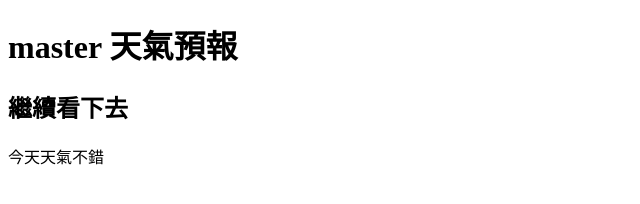
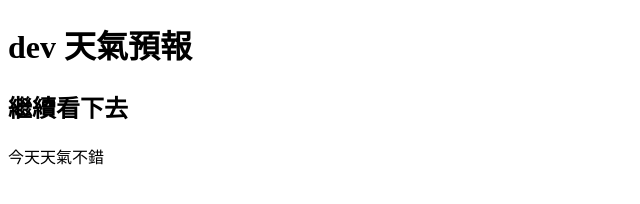
Before and after one commit to superkkmax/0416-2, a plain HTML site: page index.html in a window 1280 px wide. Shown: the whole page, without its empty margins (0-640 px from the left). Drawn offline with Linux system fonts and the light colour scheme.

Commit message:
add title (dev)

```diff
--- a/index.html
+++ b/index.html
@@ -5,7 +5,7 @@
 	<title>Document</title>
 </head>
 <body>
-	<h1 class="title">master 天氣預報</h1>
+	<h1 class="title">dev 天氣預報</h1>
 	<h2>繼續看下去</h2>
 	 <span>今天天氣不錯</span>
 </body>
```
